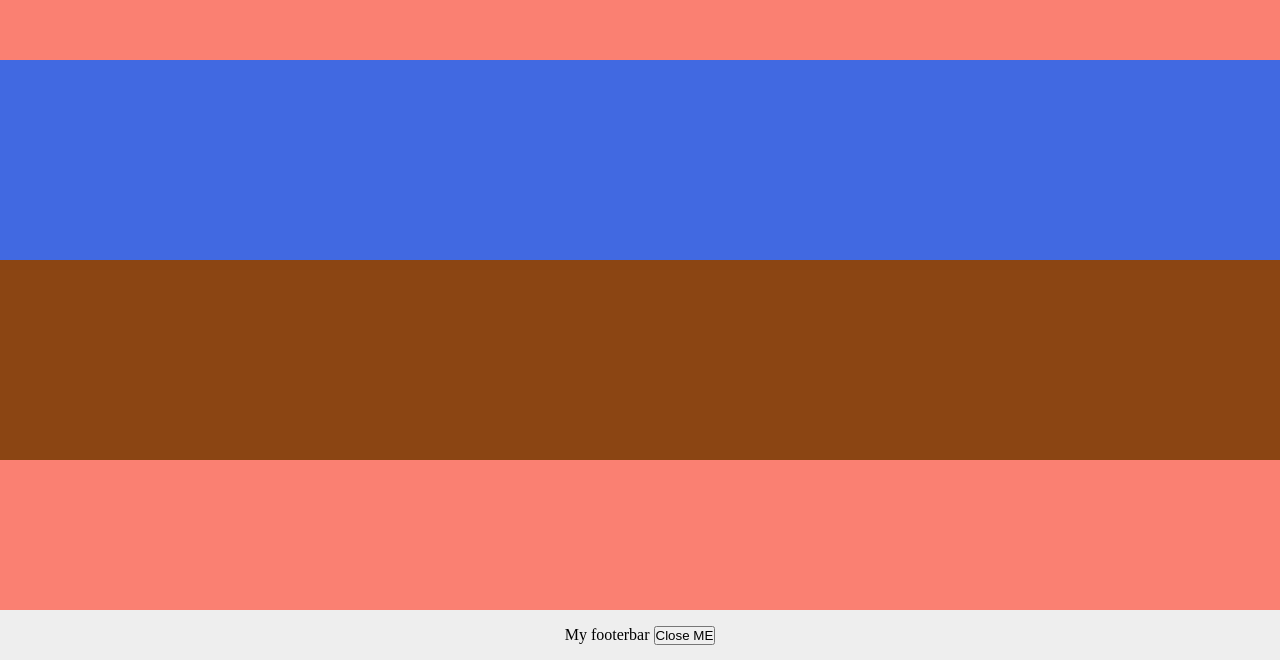
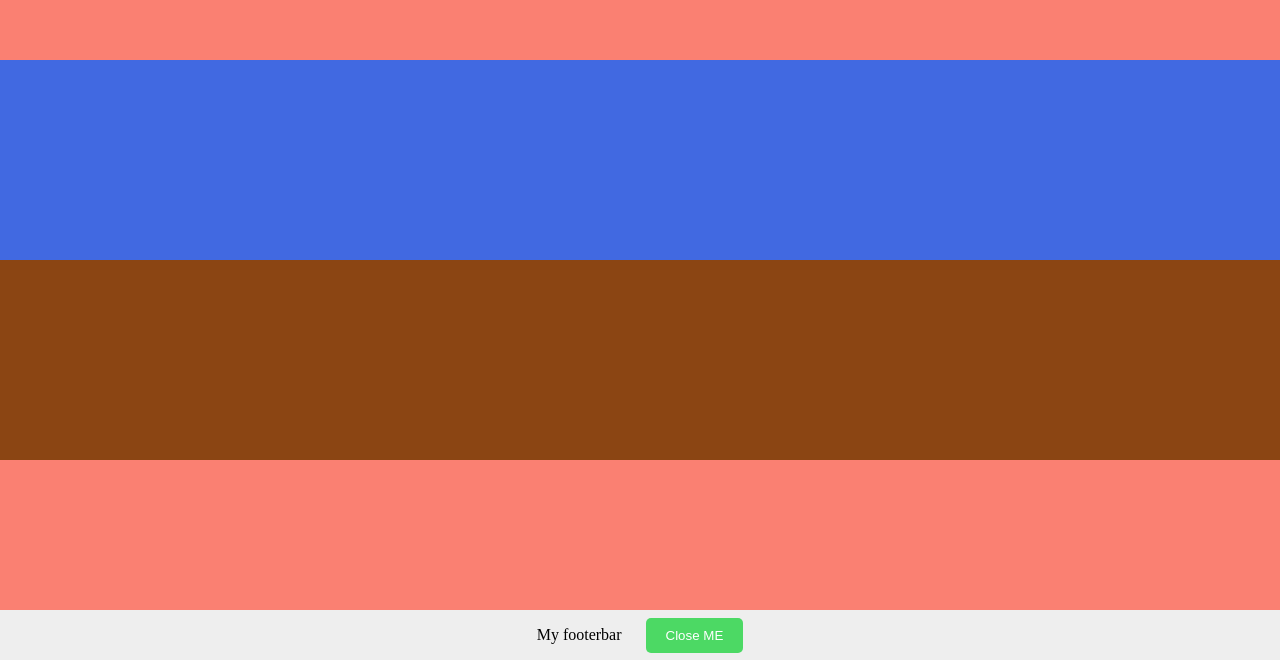
Before and after one commit to afeiship/webkit-sassui-layout-fixed-bar, a website: page docs/index.html in a window 1280 px wide. Shown: the part 140-800 px from the top of the page. Drawn offline with Linux system fonts and the light colour scheme.

Commit message:
issue: opmtize demo

```diff
--- a/docs/test.scss
+++ b/docs/test.scss
@@ -6,6 +6,15 @@
     background: #eee;
     line-height: 50px;
     text-align: center;
+
+    button{
+      background:#4cd964;
+      color: #fff;
+      border: none;
+      border-radius: 5px;
+      margin-left: 20px;
+      padding: 10px 20px;
+    }
   }
 
   @include webkit-sassui-layout-fixed-bar();
```
Also changed, not shown: docs/test.css.
